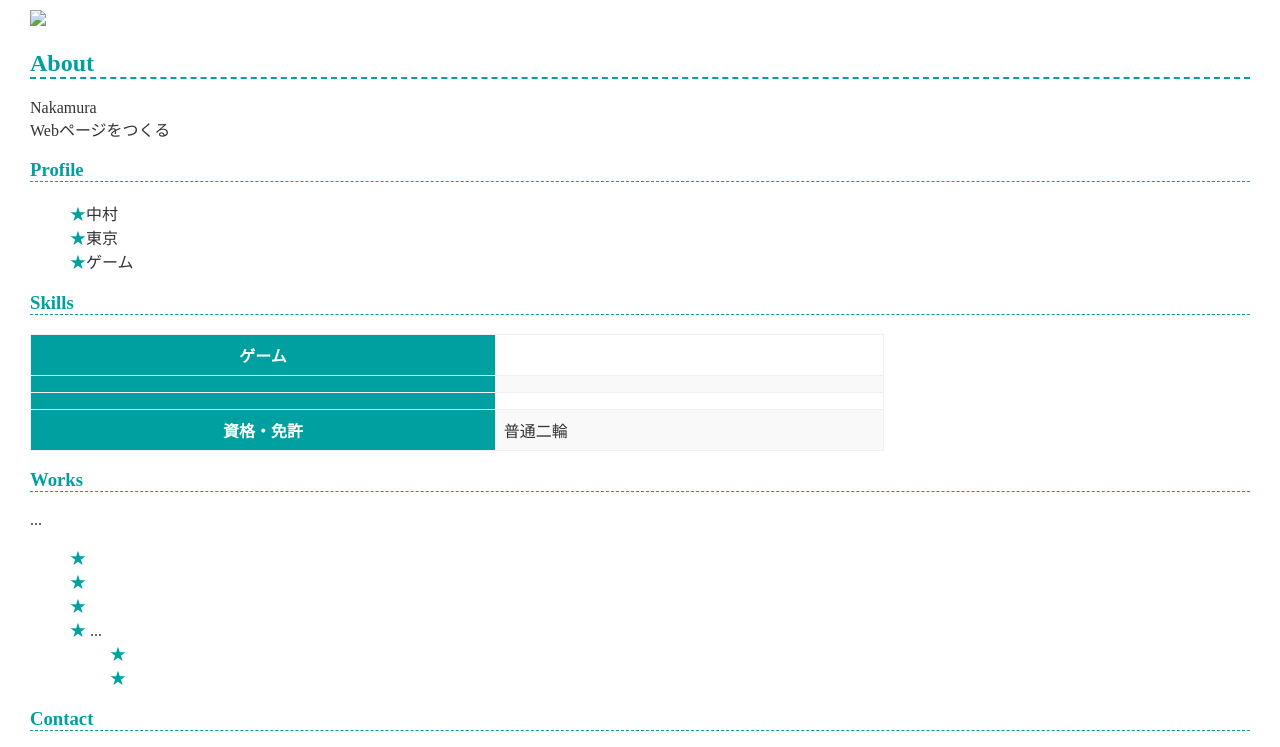
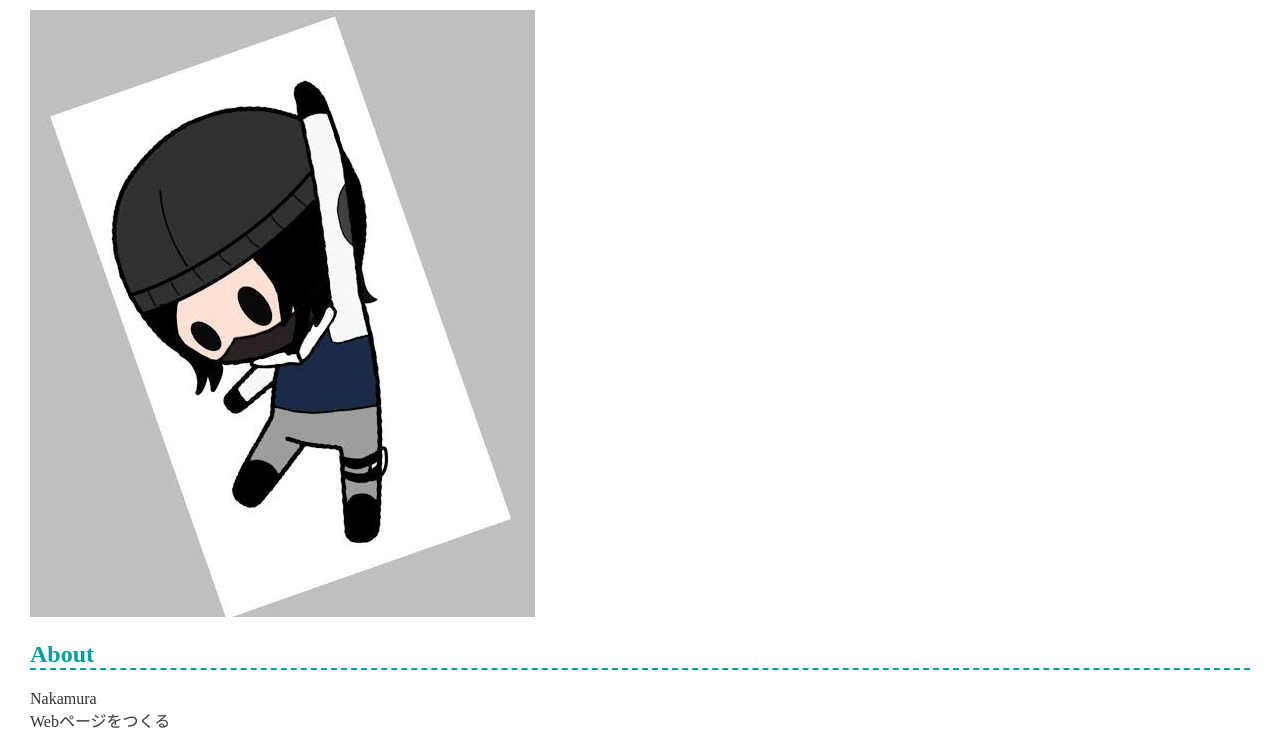
Before and after one commit to zuninh8027-commits/zuninh8027.github.io, a plain HTML site: page index.html in a window 1280 px wide. Shown: the part 103-850 px from the top of the page. Drawn offline with Linux system fonts and the light colour scheme.

Commit message:
Update index.html

```diff
--- a/index.html
+++ b/index.html
@@ -8,7 +8,7 @@
   </head>
   <body>
     <h1>zuninh8027</h1>
-    <img src=IMG_1538.JPG">
+    <img src="IMG_1538.JPG">
     <h2>About</h2>
     <p>
       Nakamura<br>
```
